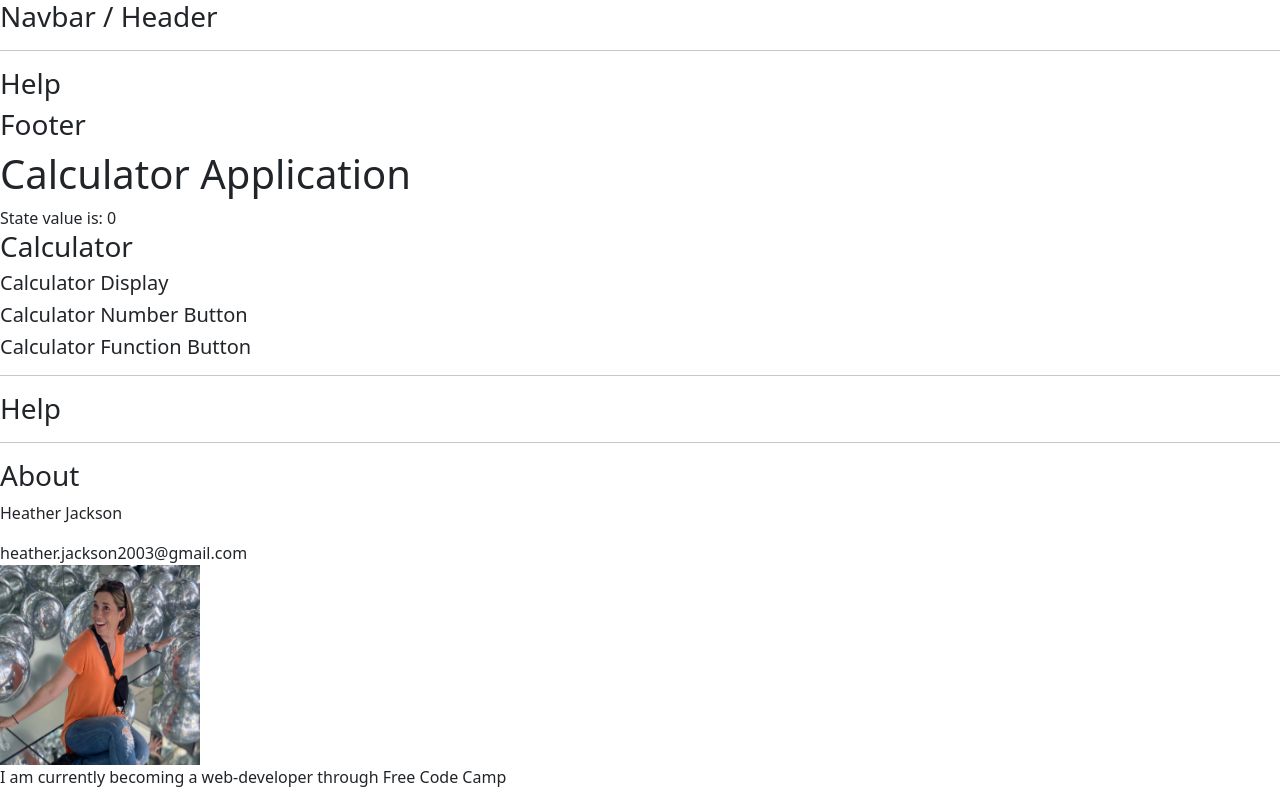
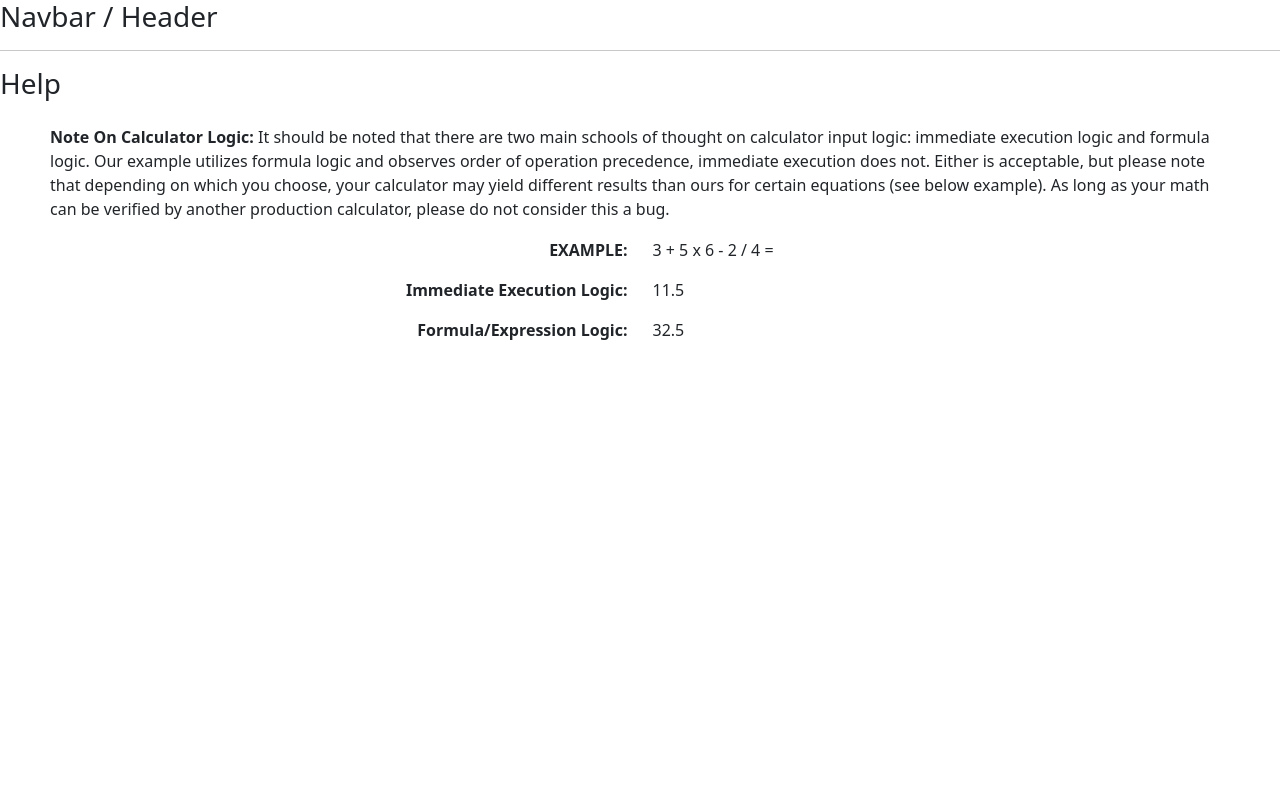
Before and after one commit to rmcguinness/WoodstockCodeCamp, a React (Vite) app: page /help in a window 1280 px wide. Shown: the top 800 px of the page. Built offline with nearby package versions, Linux system fonts and the light colour scheme.

Commit message:
Created and styled Help page

```diff
--- /dev/null
+++ b/src/Help.css
@@ -0,0 +1,41 @@
+/**
+ * Copyright 2023 YOUR NAME HERE
+ *
+ * Licensed under the Apache License, Version 2.0 (the "License");
+ * you may not use this file except in compliance with the License.
+ * You may obtain a copy of the License at
+ *
+ *     http://www.apache.org/licenses/LICENSE-2.0
+ *
+ * Unless required by applicable law or agreed to in writing, software
+ * distributed under the License is distributed on an "AS IS" BASIS,
+ * WITHOUT WARRANTIES OR CONDITIONS OF ANY KIND, either express or implied.
+ * See the License for the specific language governing permissions and
+ * limitations under the License.
+ */
+.help {
+  height: 100vh;
+
+}
+
+.help > p:first-child {
+  padding: 17px 50px;
+  margin-bottom: 0;
+}
+
+.flex-container {
+  display: flex;
+  justify-content: center;
+
+}
+
+.flex-item:nth-child(odd) {
+  width: 100%;
+  text-align: right;
+  margin-right: 25px;
+}
+
+.flex-item:nth-child(even) {
+  width: 100%;
+  text-align: left;
+}
--- a/src/Help.jsx
+++ b/src/Help.jsx
@@ -11,11 +11,34 @@
 // WITHOUT WARRANTIES OR CONDITIONS OF ANY KIND, either express or implied.
 // See the License for the specific language governing permissions and
 // limitations under the License.
+import './Help.css'
 
 const Help = () => {
   return(
     <>
+
       <h3>Help</h3>
+      <div className = "help">
+        <p><strong>Note On Calculator Logic:</strong> It should be noted that there are two main
+        schools of thought on calculator input logic: immediate execution logic and formula logic.
+        Our example utilizes formula logic and observes order of operation precedence, immediate
+        execution does not. Either is acceptable, but please note that depending on which you choose,
+        your calculator may yield different results than ours for certain equations (see below example).
+        As long as your math can be verified by another production calculator, please do not consider this a
+        bug.</p>
+        <div className = "flex-container">
+          <div className = "flex-item"><p><strong>EXAMPLE:</strong></p></div>
+          <div className = "flex-item"><p>3 + 5 x 6 - 2 / 4 =</p></div>
+        </div>
+        <div className = "flex-container">
+          <div className = "flex-item"><p><strong>Immediate Execution Logic:</strong></p></div>
+          <div className = "flex-item"><p>11.5</p></div>
+        </div>
+        <div className = "flex-container">
+          <div className = "flex-item"><p><strong>Formula/Expression Logic:</strong></p></div>
+          <div className = "flex-item"><p>32.5</p></div>
+        </div>
+      </div>
     </>
   )
 }
```
